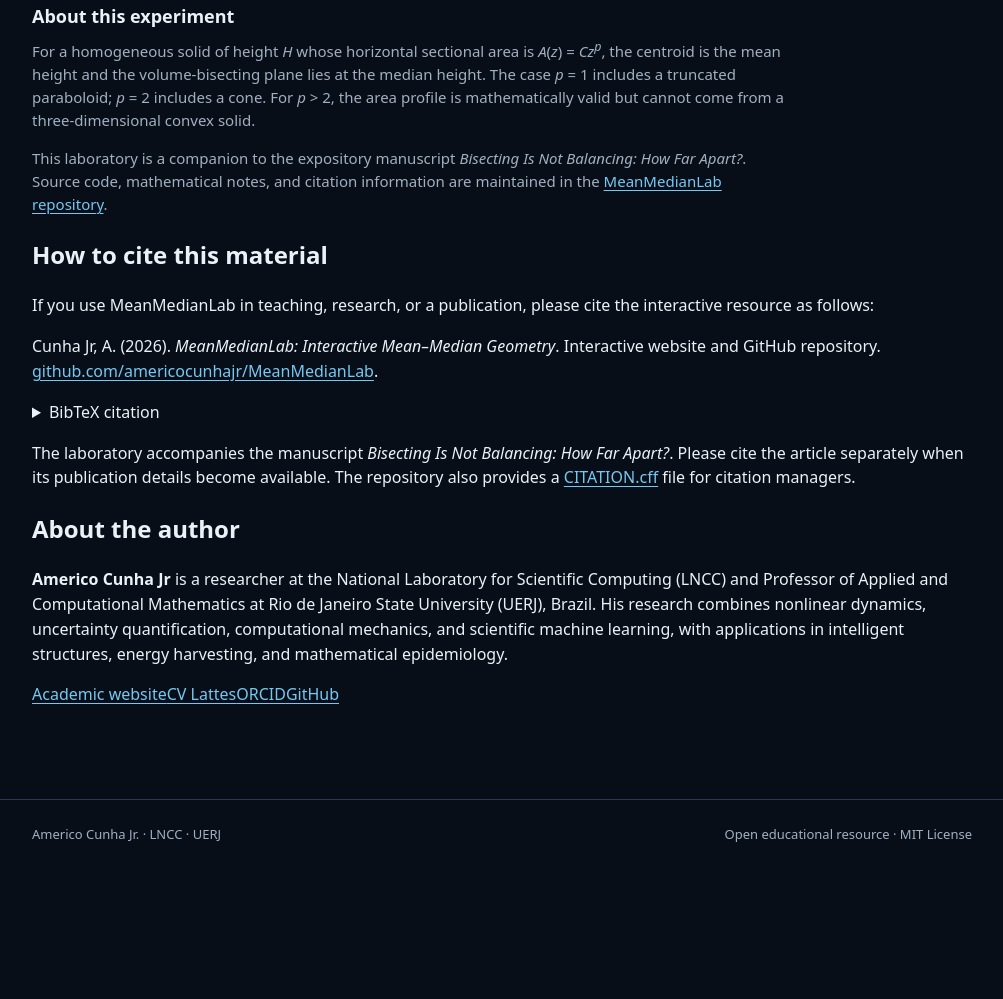
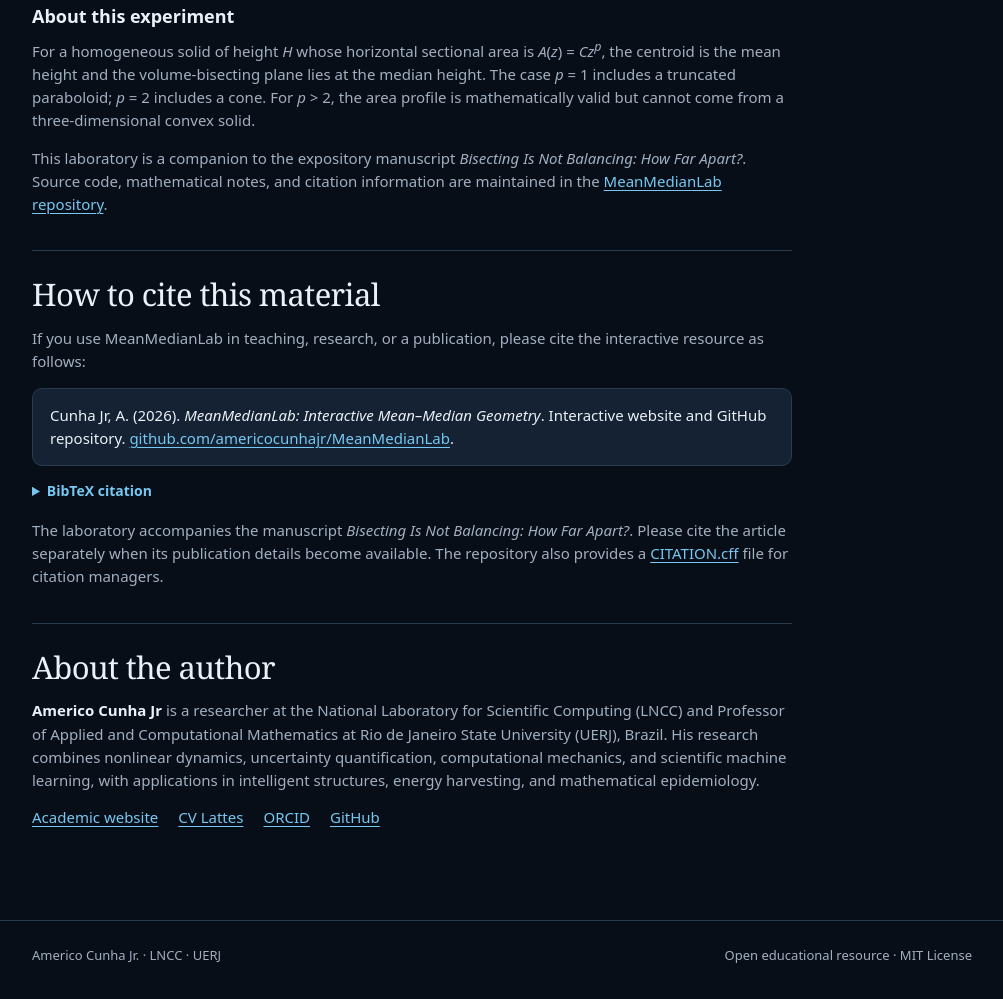
Before and after one commit to americocunhajr/MeanMedianLab, a plain HTML site: page index.html in a window 1280 px wide. Shown: the part 5282-6281 px from the top of the page, without its empty margins (138-1141 px from the left). Before the commit the page ends 6160 px from the top, so only its background shows below. Drawn offline with Linux system fonts and the light colour scheme.

Commit message:
Style MeanMedianLab citation and author sections

```diff
--- a/docs/assets/css/style.css
+++ b/docs/assets/css/style.css
@@ -95,3 +95,15 @@
       .hero-identity h1 { font-size: clamp(25px, 7vw, 34px); }
       .hero-identity .subtitle { font-size: clamp(15px, 4vw, 19px); }
     }
+
+    /* Citation and author information below the interactive laboratories. */
+    .info-section { max-width: 760px; margin: 34px 0 0; padding-top: 24px; border-top: 1px solid var(--border); scroll-margin-top: 24px; }
+    .info-section h2 { margin: 0 0 13px; font: 500 clamp(24px, 3vw, 31px)/1.25 Georgia, "Times New Roman", serif; letter-spacing: -.02em; }
+    .info-section p { margin: 0 0 14px; color: var(--muted); font-size: 15px; }
+    .info-section p strong { color: var(--text); }
+    .info-section .citation-example { padding: 15px 17px; color: var(--text); background: var(--surface-alt); border: 1px solid var(--border); border-radius: 10px; overflow-wrap: anywhere; }
+    .citation-details { margin: 12px 0 17px; }
+    .citation-details summary { color: var(--blue); cursor: pointer; font-size: 14px; font-weight: 600; }
+    .citation-details summary:focus-visible { outline: 2px solid var(--blue); outline-offset: 3px; }
+    .citation-bibtex { margin: 12px 0 0; padding: 15px; color: var(--text); background: #0b1522; border: 1px solid var(--border); border-radius: 9px; overflow-x: auto; font: 12px/1.6 ui-monospace, SFMono-Regular, Consolas, monospace; white-space: pre-wrap; overflow-wrap: anywhere; }
+    .info-section .author-links { display: flex; flex-wrap: wrap; gap: 5px 20px; }
```
